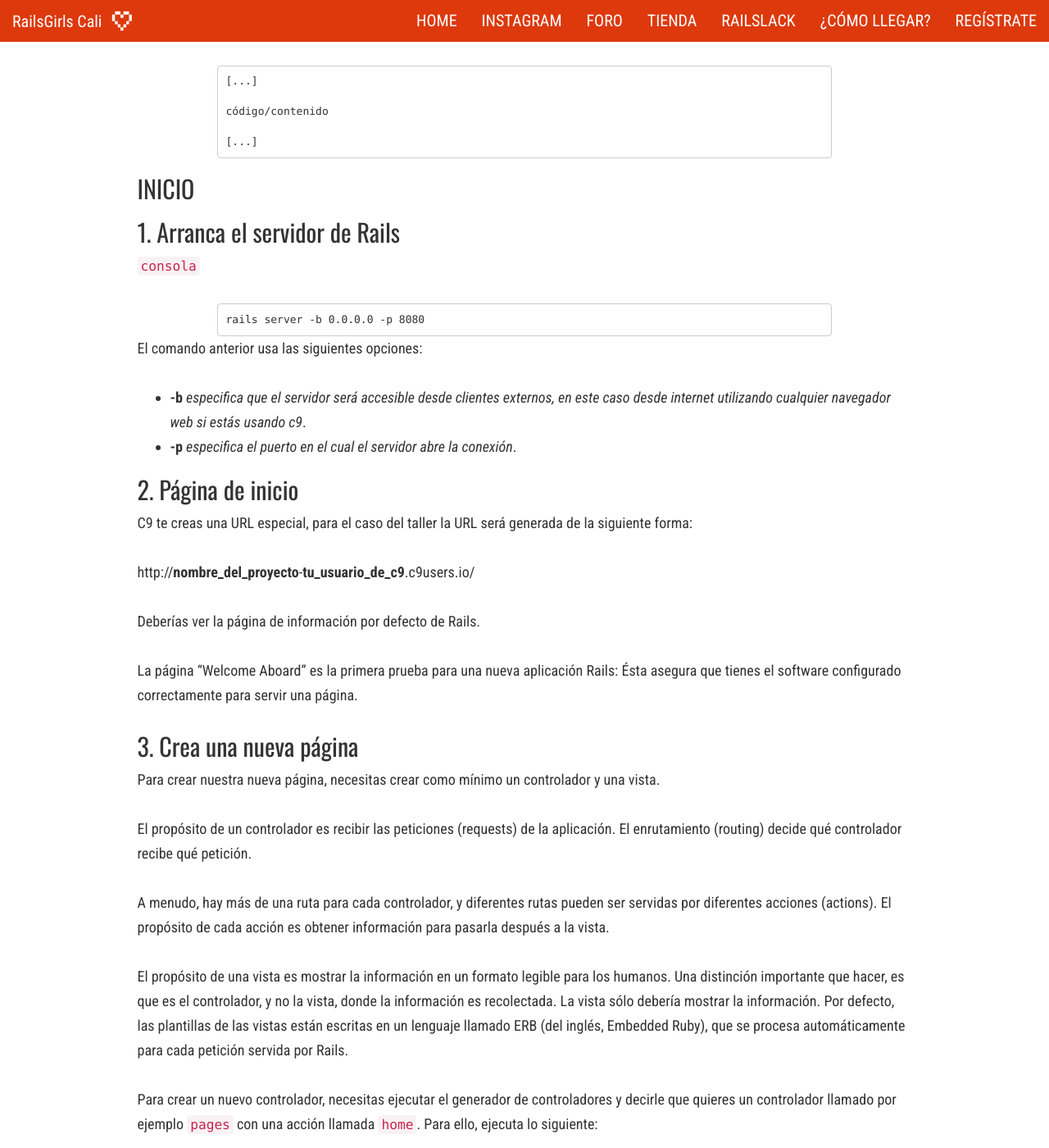
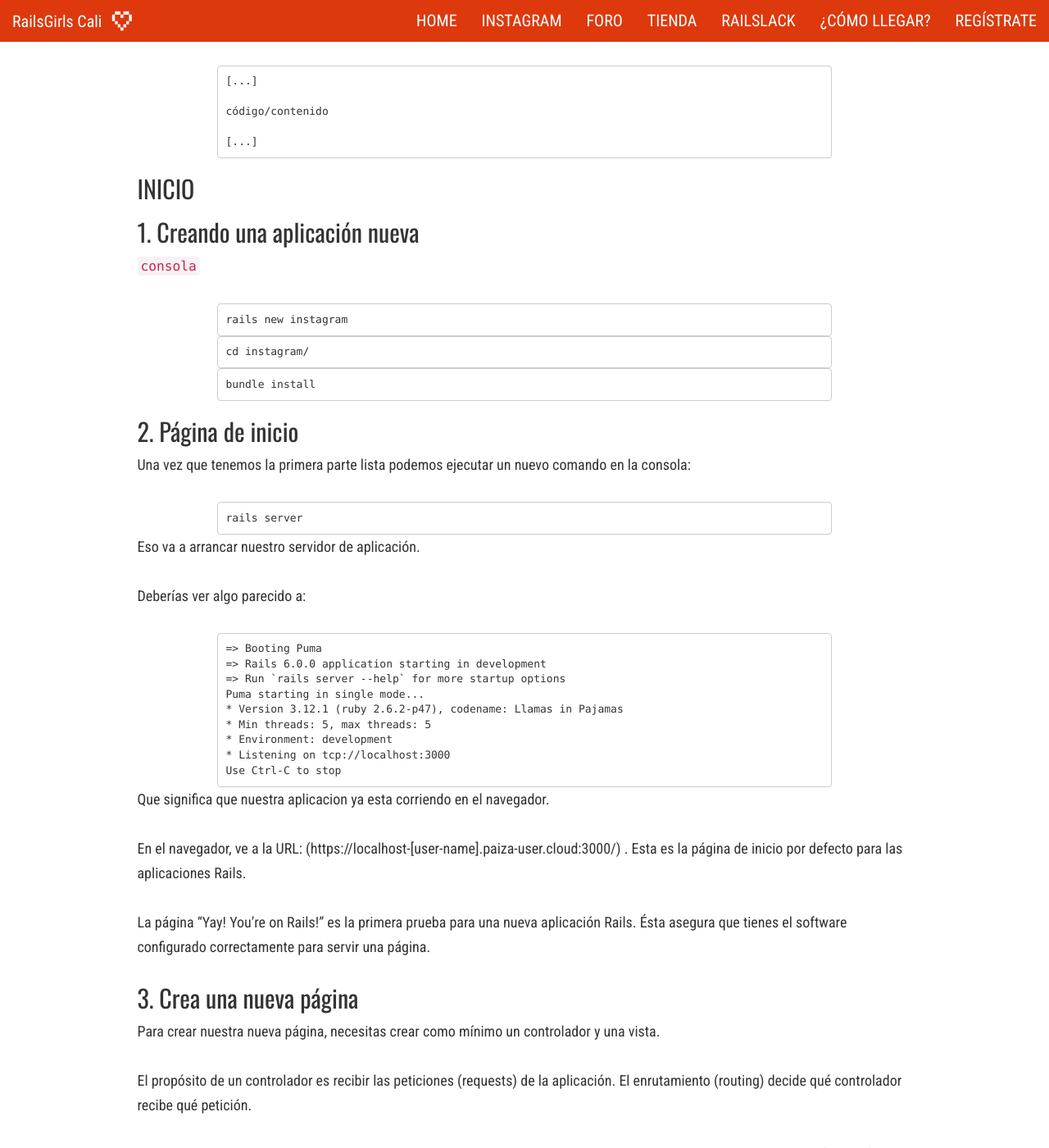
Before and after one commit to railsgirls-cali/railsgirls-cali.github.io, a Jekyll site: the page built from _pages/instagram-r5.md, in a window 1280 px wide and 1400 px high, scrolled down 1144 px. Shown: the whole window at 82% size. Built offline with Jekyll 4.4.1, drawn with Linux system fonts in a browser that asks for light colours; nearby versions of some CDN libraries; some of the changed text lies outside the part shown.

Commit message:
Review the tutorial using rails 5.2, add the first steps (about creating the project) and fix a couple of bugs

````diff
--- a/_pages/instagram-r5.md
+++ b/_pages/instagram-r5.md
@@ -52,29 +52,50 @@ código/contenido
 
 ## INICIO
 
-## 1. Arranca el servidor de Rails
-
-`consola`
-
-```
-rails server -b 0.0.0.0 -p 8080
-```
-
-El comando anterior usa las siguientes opciones:
-
-- **-b** *especifica que el servidor será accesible desde clientes externos, en este caso desde internet utilizando cualquier navegador web si estás usando c9*.
-- **-p** *especifica el puerto en el cual el servidor abre la conexión*.
-
+## 1. Creando una aplicación nueva
+`consola`
+
+```
+rails new instagram
+```
+
+```
+cd instagram/
+```
+
+```
+bundle install
+```
 
 ## 2. Página de inicio
 
-C9 te creas una URL especial, para el caso del taller la URL será generada de la siguiente forma:
-
-http://**nombre_del_proyecto**-**tu_usuario_de_c9**.c9users.io/
-
-Deberías ver la página de información por defecto de Rails.
-
-La página "Welcome Aboard" es la primera prueba para una nueva aplicación Rails: Ésta asegura que tienes el software configurado correctamente para servir una página.
+Una vez que tenemos la primera parte lista podemos ejecutar un nuevo comando en la consola:
+
+```
+rails server
+```
+
+Eso va a arrancar nuestro servidor de aplicación.
+
+Deberías ver algo parecido a:
+
+```
+=> Booting Puma
+=> Rails 6.0.0 application starting in development
+=> Run `rails server --help` for more startup options
+Puma starting in single mode...
+* Version 3.12.1 (ruby 2.6.2-p47), codename: Llamas in Pajamas
+* Min threads: 5, max threads: 5
+* Environment: development
+* Listening on tcp://localhost:3000
+Use Ctrl-C to stop
+```
+
+Que significa que nuestra aplicacion ya esta corriendo en el navegador.
+
+En el navegador, ve a la URL: (https://localhost-[user-name].paiza-user.cloud:3000/) . Esta es la página de inicio por defecto para las aplicaciones Rails.
+
+La página "Yay! You’re on Rails!" es la primera prueba para una nueva aplicación Rails. Ésta asegura que tienes el software configurado correctamente para servir una página.
 
 
 ## 3. Crea una nueva página
@@ -92,7 +113,7 @@ Para crear un nuevo controlador, necesitas ejecutar el generador de controladore
 **NOTA** El primer tab de tu consola ya tiene el servidor de Rails corriendo que lanzaste con el comando:
 
 ```
-rails server -b 0.0.0.0 -p 8080
+rails server
 ```
 
 Ahora tienes que abrir un nuevo tab.
@@ -136,7 +157,7 @@ Abre el archivo **app/views/pages/home.html.erb** en tu editor de texto y edíta
 <h1>¡Bienvenidos a Instagram!</h1>
 ```
 
-En tu navegador, ve a la URL : [http://**nombre_del_proyecto**-**tu_usuario_de_c9**.c9users.io/pages/home](http://**nombre_del_proyecto**-**tu_usuario_de_c9**.c9users.io/pages/home) y ve la nueva página que se acaba de crear.
+En tu navegador, ve a la URL : (https://localhost-[user-name].paiza-user.cloud:3000//pages/home) y ve la nueva página que se acaba de crear.
 
 
 ### Mostrar la página de inicio de tu aplicación (Home)
@@ -242,7 +263,7 @@ bundle install
 `consola`
 
 ```bash
-rails server -b 0.0.0.0 -p 8080
+rails server
 ```
 
 ### Crea un nuevo documento SCSS
@@ -286,7 +307,7 @@ Inserta:
 
 ```bash
 CONTROL + C
-rails server -b 0.0.0.0 -p 8080
+rails server
 ```
 
 ## 6. Añade elementos de Bootstrap a la página
@@ -305,7 +326,7 @@ por...
 
 ```rhtml
 <div class="container">
-    <%= yield %>
+  <%= yield %>
 </div>
 ```
 
@@ -466,7 +487,7 @@ bundle install
 `consola`
 
 ```bash
-rails server -b 0.0.0.0 -p 8080
+rails server
 ```
 
 
@@ -512,7 +533,7 @@ El número es la fecha de creación.
 `consola`
 
 ```bash
-rake db:migrate
+rails db:migrate
 ```
 
 Este comando toma el archivo de migración y lo ejecuta, de manera que genere tablas en la base de datos.
@@ -522,10 +543,10 @@ Este comando toma el archivo de migración y lo ejecuta, de manera que genere ta
 
 ```bash
 CONTROL + C (para parar el servidor)
-rails server -b 0.0.0.0 -p 8080 (para volver a iniciar el servidor)
-```
-
-Tendrás que reiniciar la aplicación cada vez que instales una gema o cada vez que ejecutes `rake db:migrate`
+rails server (para volver a iniciar el servidor)
+```
+
+Tendrás que reiniciar la aplicación cada vez que instales una gema o cada vez que ejecutes `rails db:migrate`
 
 
 ## 11. Mensajes flash
@@ -598,7 +619,7 @@ por
 </ul>
 ```
 
-**NOTA** Usa el tabulador, la tecla Tab (Tab ↹) nos permite indentar el texto que este en nuestra selección y así mantener el código organizado y indentado.
+**NOTA** Usa el tabulador, la tecla Tab (Tab ↹) nos permite indentar el texto que este en nuestra selección y así mantener el código organizado e indentado.
 
 
 ## 13. Cambia las vistas de Devise
@@ -799,10 +820,13 @@ Un scaffold es un generador automático de modelo + controlador + vistas
 
 ```bash
 rails generate scaffold posts description:string
-rake db:migrate
-```
-
-El scaffold también crea un archivo de estilos CSS basicos pero nosotros vamos a usar nuestro propio CSS así que podemos borrar este archivo.
+```
+
+```
+rails db:migrate
+```
+
+El scaffold también crea un archivo de estilos CSS básicos pero nosotros vamos a usar nuestro propio CSS así que podemos borrar este archivo.
 
 **/app/assets/stylesheets/scaffolds.scss**
 
@@ -952,9 +976,12 @@ Esto significa que cada publicación estará relacionada con un usuario.
 
 ```bash
 rails generate migration add_user_id_to_posts user_id:integer:index
-rake db:migrate
-```
-* ##### Recuerda que hacemos `rake db:migrate` porque acabamos de crear una migración.
+```
+
+```
+rails db:migrate
+```
+* ##### Recuerda que hacemos `rails db:migrate` porque acabamos de crear una migración.
 
 * ##### Cada vez que hagas una migración, debes reiniciar el servidor de Rails.
 
@@ -962,7 +989,7 @@ rake db:migrate
 
 ```bash
 CONTROL + C (para parar el servidor)
-rails server -b 0.0.0.0 -p 8080 (para volver a iniciar el servidor)
+rails server (para volver a iniciar el servidor)
 ```
 
 
@@ -1100,7 +1127,7 @@ Paperclip es una gema que permite mediante el comando `has_attached_file` poder
 
 https://github.com/thoughtbot/paperclip
 
-**/Gemfile**
+Vamos a agregarla en nuestro archivo **/Gemfile**
 
 ```ruby
 gem 'paperclip'
@@ -1136,7 +1163,7 @@ Ejecuta y verifica la migración
 `consola`
 
 ```bash
-rake db:migrate
+rails db:migrate
 ```
 
 ### Vuelve a iniciar el servidor después de agregar una librería (gema)
@@ -1145,7 +1172,7 @@ rake db:migrate
 
 ```bash
 CONTROL + C
-rails server -b 0.0.0.0 -p 8080
+rails server
 ```
 
 ### Edita el formulario de Post
@@ -1356,7 +1383,7 @@ rails generate migration AddNameToUsers name:string
 `consola`
 
 ```bash
-rake db:migrate
+rails db:migrate
 ```
 
 ### Vuelve a iniciar el servidor después de correr una migración
@@ -1365,7 +1392,7 @@ rake db:migrate
 
 ```bash
 CONTROL + C
-rails server -b 0.0.0.0 -p 8080
+rails server
 ```
 
 ### Indica a Devise autorizar este nuevo parámetro
@@ -1401,12 +1428,10 @@ Justo antes de
 Añade
 
 ```rhtml
-.
   <div class="form-group">
     <%= f.label :name %>
     <%= f.text_field :name, autofocus: true, class: "form-control" %>
   </div>
-.
 ```
 
 ### Terminamos con un nuevo controlador
@@ -1535,7 +1560,7 @@ Este comando nos genera una migración **db/migrate/** para añadir los campos e
 `consola`
 
 ```bash
-rake db:migrate
+rails db:migrate
 ```
 
 ### Vuelve a iniciar el servidor después de correr una migración
@@ -1544,7 +1569,7 @@ rake db:migrate
 
 ```bash
 CONTROL + C
-rails server -b 0.0.0.0 -p 8080
+rails server
 ```
 
 ### Asocia los comentarios
````
Also changed, not shown: other parts of _pages/instagram-r5.md (+8 -8 lines), 1 other file.
